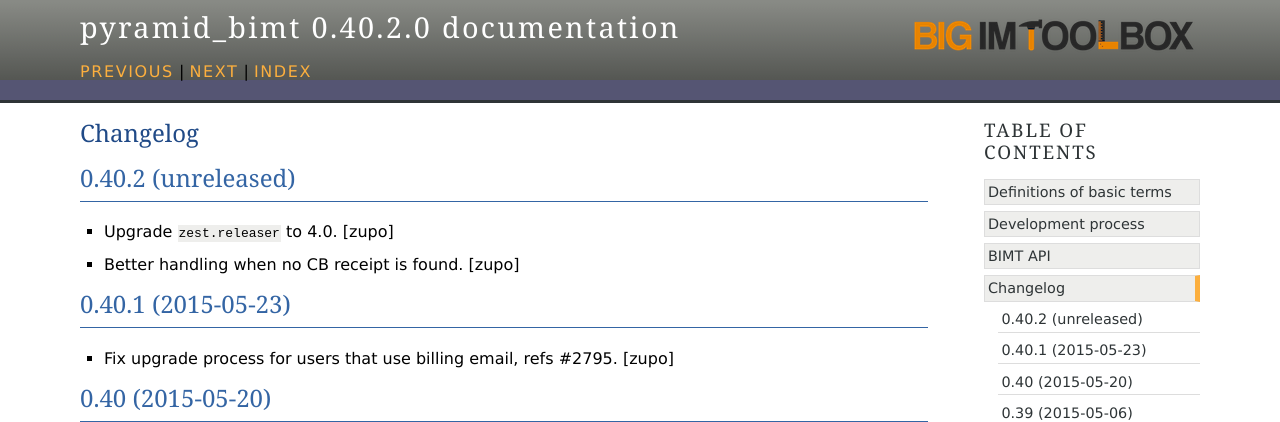
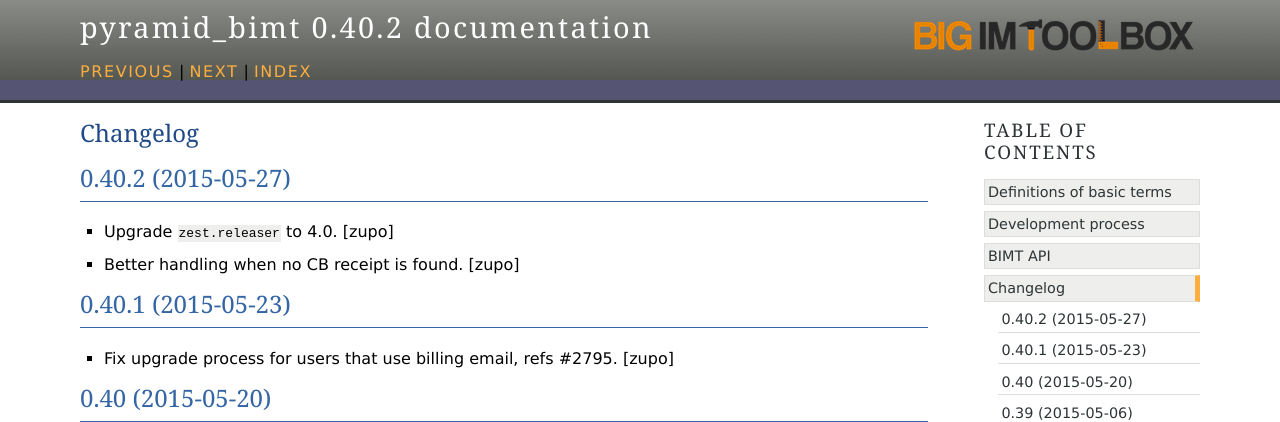
Before and after one commit to persho/pyramid_bimt, a Sphinx documentation site: the page built from docs/CHANGELOG.rst, in a window 1280 px wide and 900 px high. Shown: the top 422 px of the window. Built offline with Sphinx 7.4.7, drawn with Linux system fonts in a browser that asks for light colours.

Commit message:
Preparing release 0.40.2

```diff
--- a/docs/CHANGELOG.rst
+++ b/docs/CHANGELOG.rst
@@ -2,7 +2,7 @@ Changelog
 =========
 
 
-0.40.2 (unreleased)
+0.40.2 (2015-05-27)
 -------------------
 
 - Upgrade ``zest.releaser`` to 4.0.
--- a/setup.py
+++ b/setup.py
@@ -18,7 +18,7 @@ long_description = \
 
 setup(
     name='pyramid_bimt',
-    version='0.40.2.dev0',
+    version='0.40.2',
     description='Base package for BIMT apps.',
     long_description=long_description,
     classifiers=[
```
Also changed, not shown: 1 other file.
